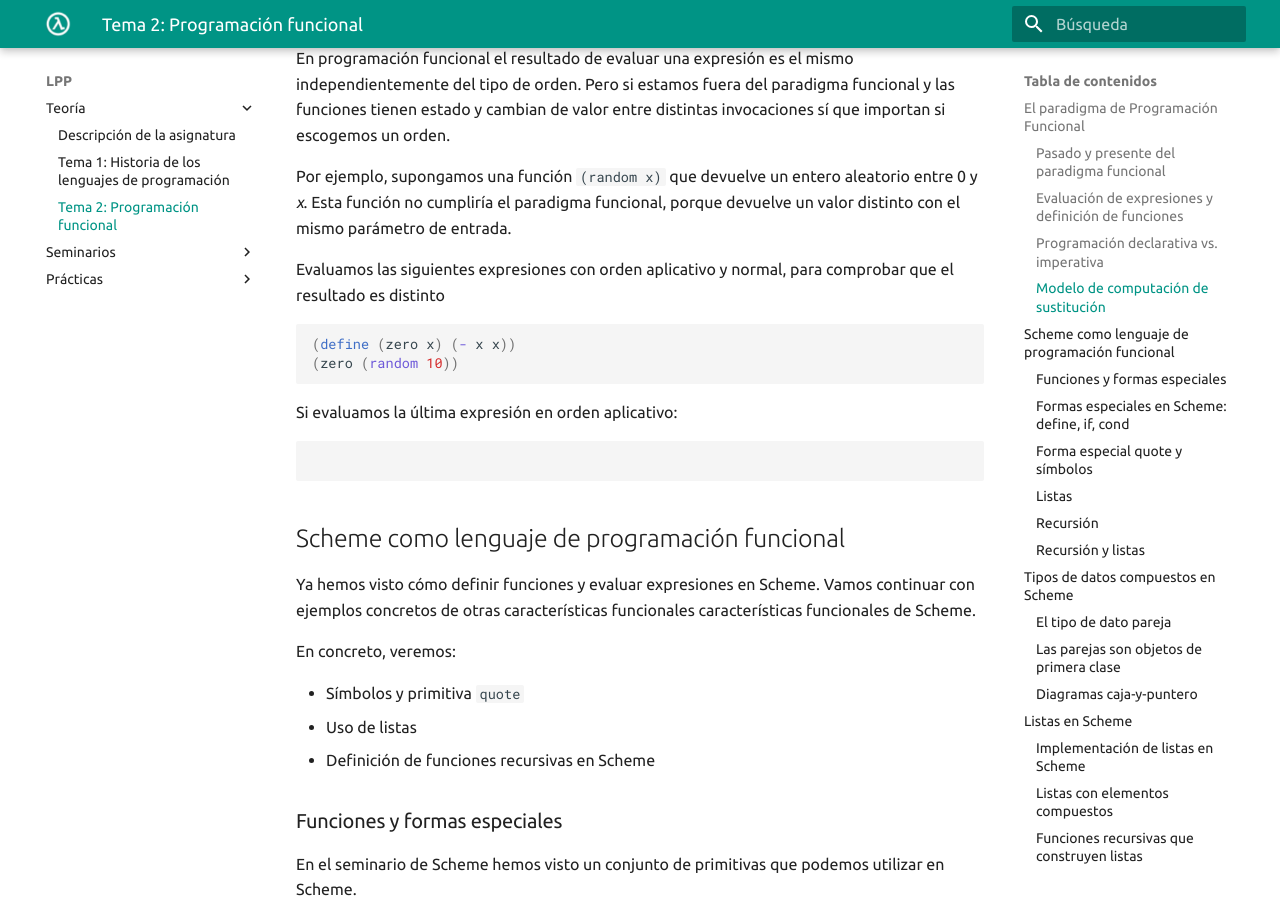
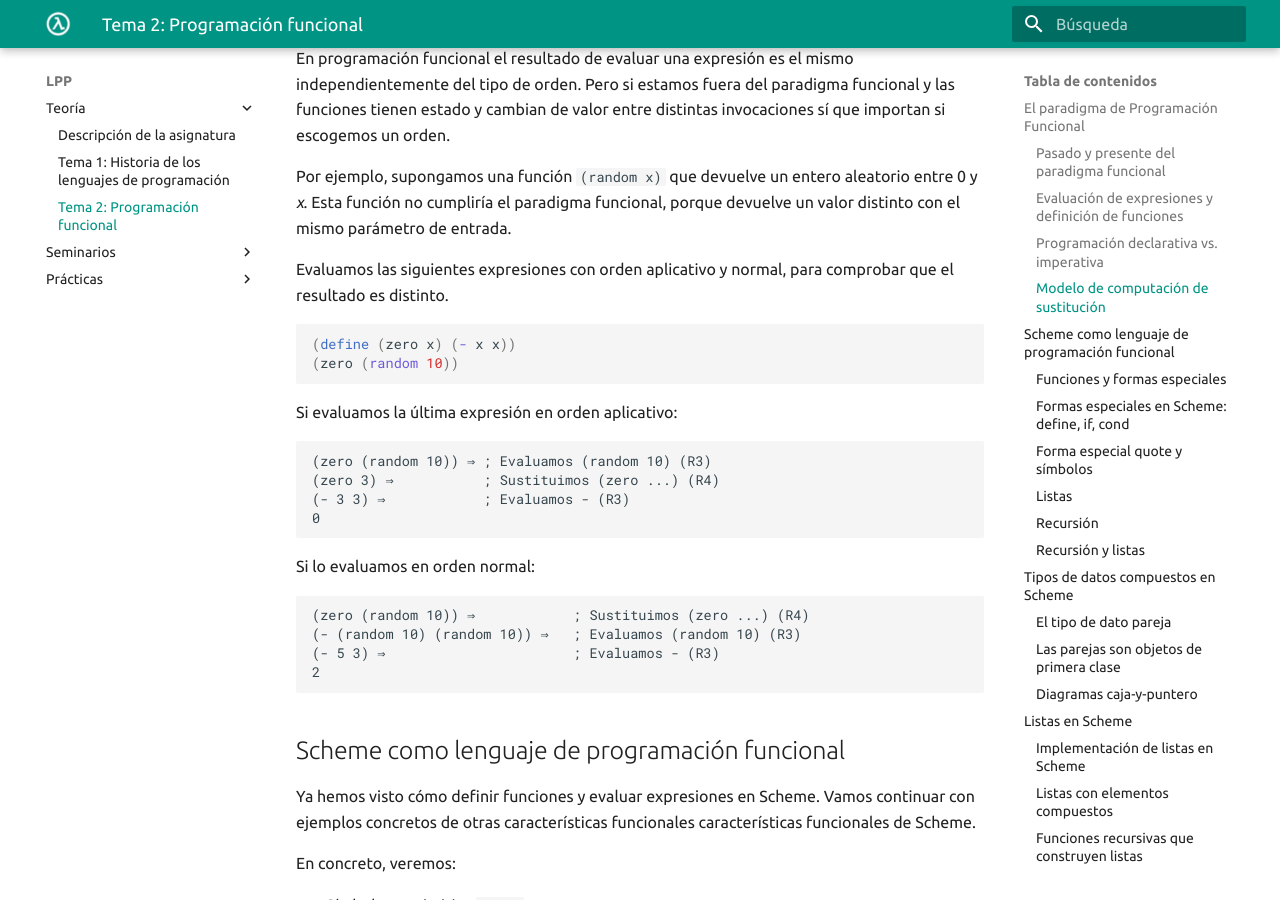
Before and after one commit to domingogallardo/apuntes-lpp, an MkDocs documentation site: the page built from docs/teoria/tema02-programacion-funcional/tema02-programacion-funcional.md, in a window 1280 px wide and 900 px high, scrolled down 22449 px. Built offline with MkDocs 1.6.1 and Material for MkDocs 9.7.7, drawn with Linux system fonts in a browser that asks for light colours.

Commit message:
Añadido ejemplo zero

````diff
--- a/docs/teoria/tema02-programacion-funcional/tema02-programacion-funcional.md
+++ b/docs/teoria/tema02-programacion-funcional/tema02-programacion-funcional.md
@@ -1192,7 +1192,7 @@ funcional, porque devuelve un valor distinto con el mismo parámetro de
 entrada.
 
 Evaluamos las siguientes expresiones con orden aplicativo y normal,
-para comprobar que el resultado es distinto
+para comprobar que el resultado es distinto.
 
 ```racket
 (define (zero x) (- x x))
@@ -1202,6 +1202,19 @@ para comprobar que el resultado es distinto
 Si evaluamos la última expresión en orden aplicativo:
 
 ```text
+(zero (random 10)) ⇒ ; Evaluamos (random 10) (R3)
+(zero 3) ⇒           ; Sustituimos (zero ...) (R4)
+(- 3 3) ⇒            ; Evaluamos - (R3)
+0
+```
+
+Si lo evaluamos en orden normal:
+
+```text
+(zero (random 10)) ⇒            ; Sustituimos (zero ...) (R4)
+(- (random 10) (random 10)) ⇒   ; Evaluamos (random 10) (R3)
+(- 5 3) ⇒                       ; Evaluamos - (R3)
+2
 ```
 
 
````
